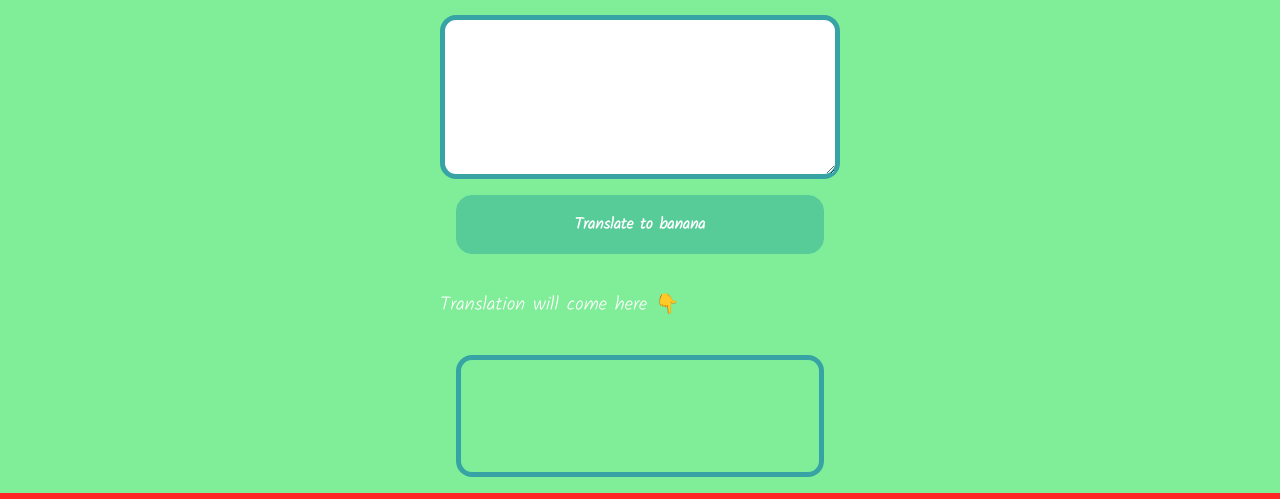
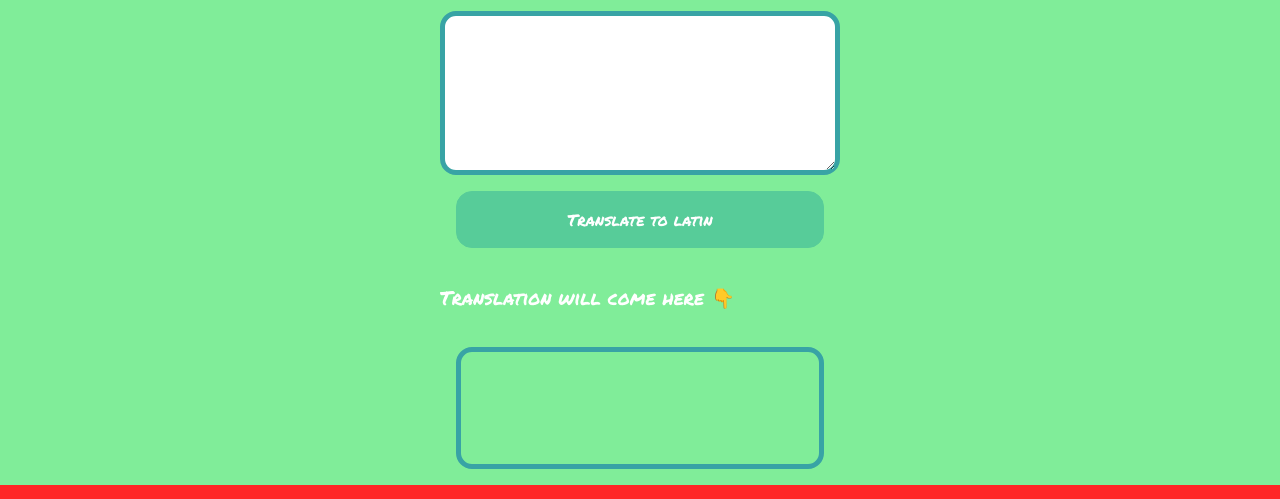
Before and after one commit to Samarth-5109/mark-7, a plain HTML site: page index.html in a window 1280 px wide. Shown: the part 89-588 px from the top of the page. Drawn offline with Linux system fonts and the light colour scheme.

Commit message:
font changed

```diff
--- a/index.html
+++ b/index.html
@@ -15,7 +15,7 @@
 
         </textarea>
 
-     <button id="btn-translate">Translate to banana</button>
+     <button id="btn-translate">Translate to latin</button>
 
      <p>Translation will come here 👇</p>
      <div id="output"></div>
--- a/styles.css
+++ b/styles.css
@@ -1,8 +1,8 @@
-@import url('https://fonts.googleapis.com/css2?family=Kalam:wght@300&display=swap');
+@import url('https://fonts.googleapis.com/css2?family=Permanent+Marker&display=swap');
 
 body{
     margin: 0;
-    font-family: 'Kalam', cursive;
+    font-family: 'Permanent Marker', cursive;
     background-color: #80ED99;
 }
 
@@ -34,7 +34,7 @@ h1{
     background-color: #57CC99;
     border: 1px solid #57CC99;
     border-radius: 1rem;
-    font-weight: bold;
+
     color: white;
     font-size: 1rem;
 
```
